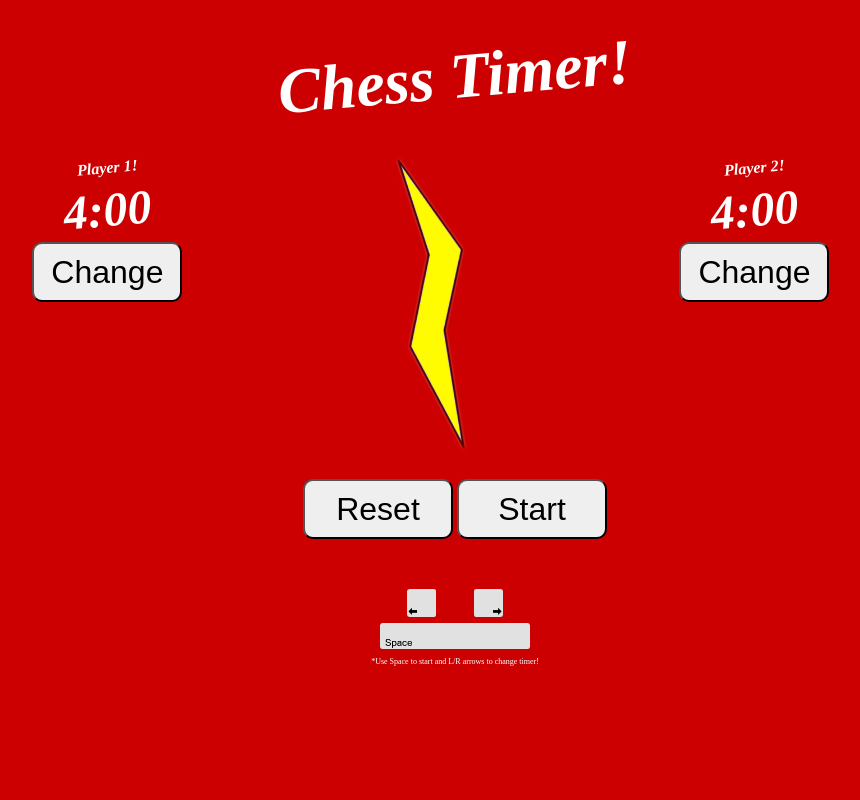
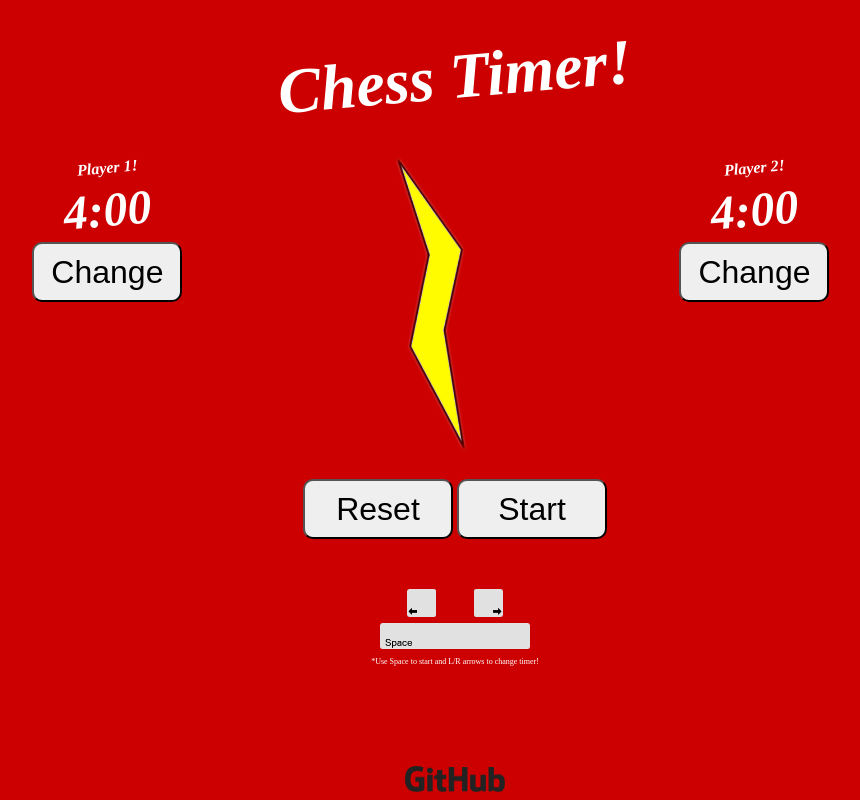
Before and after one commit to EJKinger/chess_timer, a website: page index.html in a window 1280 px wide. Shown: the whole page, without its empty margins (185-1045 px from the left). Drawn offline with Linux system fonts and the light colour scheme.

Commit message:
Added github link

```diff
--- a/index.html
+++ b/index.html
@@ -38,6 +38,8 @@
       <p>*Use Space to start and L/R arrows to change timer!
     </div>
 
+    <a target="blank" href="https://github.com/EJKinger/chess_timer"><img id="github" src="github.png"></a>
+
     <script src="index.js"></script>
   </body>
 </html>
--- a/style.css
+++ b/style.css
@@ -77,3 +77,10 @@ button {
   margin: auto;
   margin-top: 50px;
 }
+
+#github {
+  max-width: 100px;
+  display: block;
+  margin: auto;
+  margin-top: 100px;
+}
```
Also changed, not shown: github.png (added).
